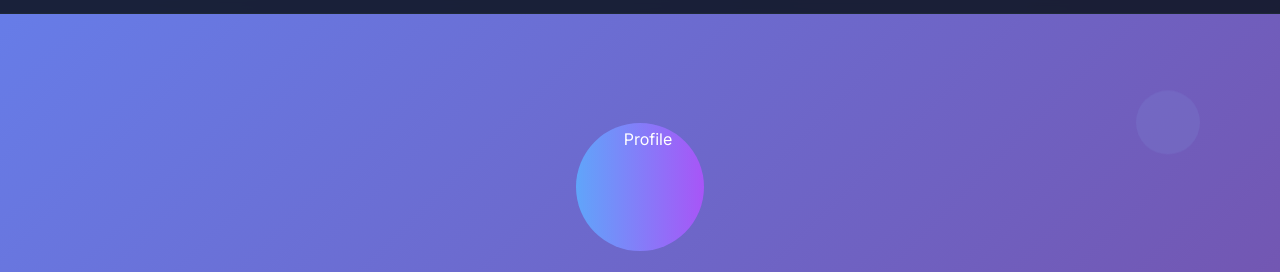
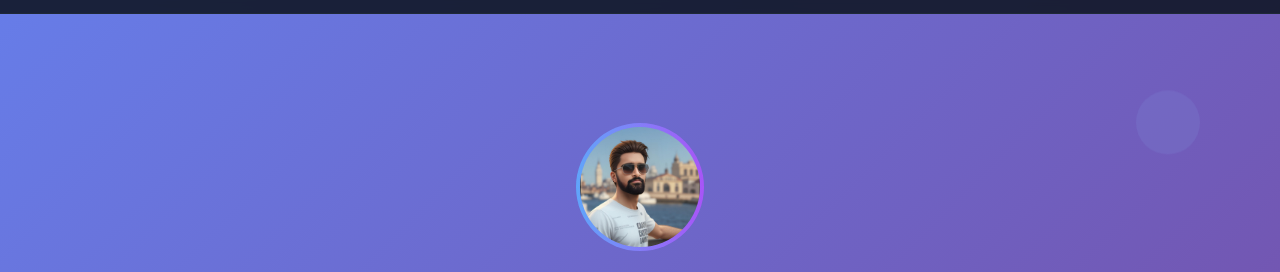
Before and after one commit to rajvish7295/portfolio, a plain HTML site: page index.html in a window 1280 px wide. Shown: the part 51-323 px from the top of the page. Drawn offline with nearby package versions, Linux system fonts and the light colour scheme; the site is published under a folder, as on GitHub Pages, so addresses that start at the root find nothing.

Commit message:
fix image path

```diff
--- a/index.html
+++ b/index.html
@@ -158,7 +158,7 @@
            <div class="mb-8">
     <div class="w-32 h-32 mx-auto mb-6 rounded-full bg-gradient-to-r from-blue-400 to-purple-500 p-1">
         <div class="w-full h-full rounded-full overflow-hidden">
-            <img src="/profile.jpeg" alt="Profile" class="w-full h-full object-cover object-top">
+            <img src="profile.jpeg" alt="Profile" class="w-full h-full object-cover object-top">
         </div>
     </div>
 </div>
```
